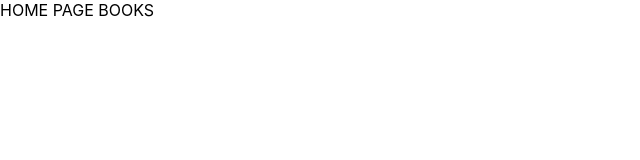
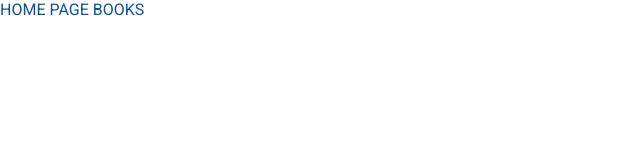
Before and after one commit to urke90/creen, a React (Create React App) app: page / in a window 1280 px wide. Shown: the top 160 px of the page, without its empty margins (0-640 px from the left). Built offline with nearby package versions, Linux system fonts and the light colour scheme.

Commit message:
added material UI

```diff
--- a/package.json
+++ b/package.json
@@ -3,6 +3,10 @@
   "version": "0.1.0",
   "private": true,
   "dependencies": {
+    "@emotion/react": "^11.10.5",
+    "@emotion/styled": "^11.10.5",
+    "@mui/icons-material": "^5.10.16",
+    "@mui/material": "^5.10.16",
     "@testing-library/jest-dom": "^5.16.5",
     "@testing-library/react": "^13.4.0",
     "@testing-library/user-event": "^13.5.0",
--- a/public/index.html
+++ b/public/index.html
@@ -10,6 +10,10 @@
             content="Web site created using create-react-app"
         />
         <link rel="apple-touch-icon" href="%PUBLIC_URL%/logo192.png" />
+        <link
+            rel="stylesheet"
+            href="https://fonts.googleapis.com/css?family=Roboto:300,400,500,700&display=swap"
+        />
         <!--
       manifest.json provides metadata used when your web app is installed on a
       user's mobile device or desktop. See https://developers.google.com/web/fundamentals/web-app-manifest/
@@ -38,6 +42,5 @@
 
       To begin the development, run `npm start` or `yarn start`.
       To create a production bundle, use `npm run build` or `yarn build`.
-    -->
-  </body>
+    --></body>
 </html>
--- a/src/index.scss
+++ b/src/index.scss
@@ -1,13 +1,7 @@
-body {
-  margin: 0;
-  font-family: -apple-system, BlinkMacSystemFont, 'Segoe UI', 'Roboto', 'Oxygen',
-    'Ubuntu', 'Cantarell', 'Fira Sans', 'Droid Sans', 'Helvetica Neue',
-    sans-serif;
-  -webkit-font-smoothing: antialiased;
-  -moz-osx-font-smoothing: grayscale;
+* {
+    margin: 0;
+    padding: 0;
+    box-sizing: border-box;
+    font-family: 'Roboto';
+    color: #0b52a2;
 }
-
-code {
-  font-family: source-code-pro, Menlo, Monaco, Consolas, 'Courier New',
-    monospace;
-}
```
Also changed, not shown: src/index.tsx (+7 -1 lines), src/materialUI/store.ts (added, +10 -0 lines), 1 other file (tests, documents, lock files or other folders). Lines whose indentation alone changed are shown as unchanged.
